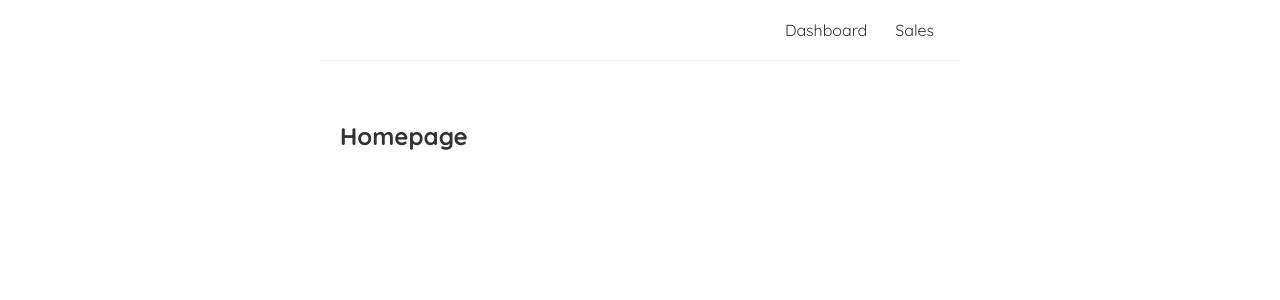
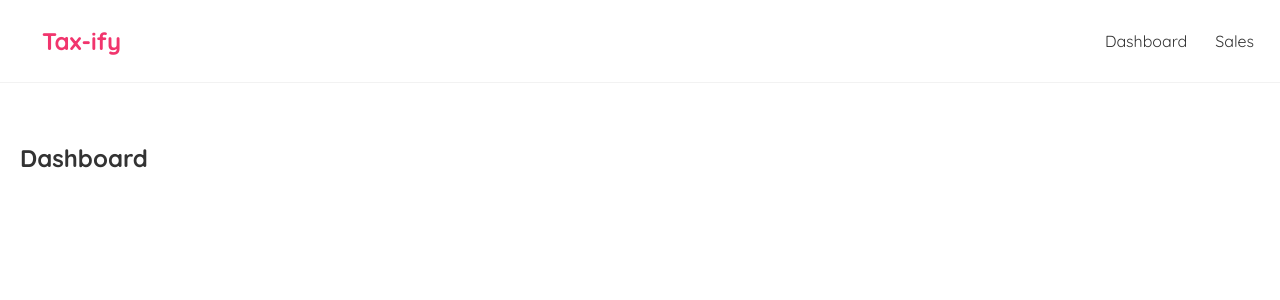
Before and after one commit to DiogoPonte/tax-ify, a React (Create React App) app: page /dashboard in a window 1280 px wide. Shown: the top 300 px of the page. Built offline with nearby package versions, Linux system fonts and the light colour scheme.

Commit message:
added routes

```diff
--- a/package.json
+++ b/package.json
@@ -8,6 +8,7 @@
     "@testing-library/user-event": "^13.5.0",
     "react": "^18.2.0",
     "react-dom": "^18.2.0",
+    "react-router-dom": "^5.2.1",
     "react-scripts": "5.0.1",
     "web-vitals": "^2.1.4"
   },
--- a/src/App.js
+++ b/src/App.js
@@ -1,14 +1,33 @@
+//React imports
+import {BrowserRouter as Router, Route, Switch} from 'react-router-dom'
+
+
+//Component imports
 import Home from "./Components/Home";
 import Navbar from "./Components/Navbar";
+import Sales from "./Components/Sales";
+import Dashboard from "./Components/Dashboard";
 
 function App() {
   return (
-    <div className="App">
-    <Navbar/>
-      <div className="content">
-        <Home/>
+    <Router>
+      <div className="App">
+      <Navbar/>
+        <div className="content">
+          <Switch>
+            <Route exact path="/">
+              <Home />
+            </Route>
+            <Route path="/dashboard">
+              <Dashboard />
+            </Route>
+            <Route path="/sales">
+              <Sales />
+            </Route>
+          </Switch>
+        </div>
       </div>
-    </div>
+    </Router>
   );
 }
 
--- /dev/null
+++ b/src/Components/Dashboard.jsx
@@ -0,0 +1,9 @@
+const Dashboard = () => {
+    return (
+        <div className="home">
+            <h2>Dashboard</h2>
+        </div>
+     );
+}
+
+export default Dashboard;
--- a/src/Components/Navbar.jsx
+++ b/src/Components/Navbar.jsx
@@ -1,6 +1,7 @@
 const Navbar = () => {
     return (
        <nav className="navbar">
+       <a href="/"><h1 href="/">Tax-ify</h1></a>
         <div className="links">
             <a href="/dashboard">Dashboard</a>
             <a href="/sales">Sales</a>
--- /dev/null
+++ b/src/Components/Sales.jsx
@@ -0,0 +1,9 @@
+const Sales = () => {
+    return (
+        <div className="home">
+            <h2>Sales</h2>
+        </div>
+     );
+}
+
+export default Sales;
--- a/src/index.css
+++ b/src/index.css
@@ -8,9 +8,9 @@
 }
 .navbar {
   padding: 20px;
-  display: flex;
+  display:flex;
   align-items: center;
-  max-width: 600px;
+  max-width: auto;
   margin: 0 auto;
   border-bottom: 1px solid #f2f2f2;
 }
@@ -29,7 +29,7 @@
   color: #f1356d;
 }
 .content {
-  max-width: 600px;
+  max-width: auto;
   margin: 40px auto;
   padding: 20px;
 }
```
Also changed, not shown: 1 other file (tests, documents, lock files or other folders).
